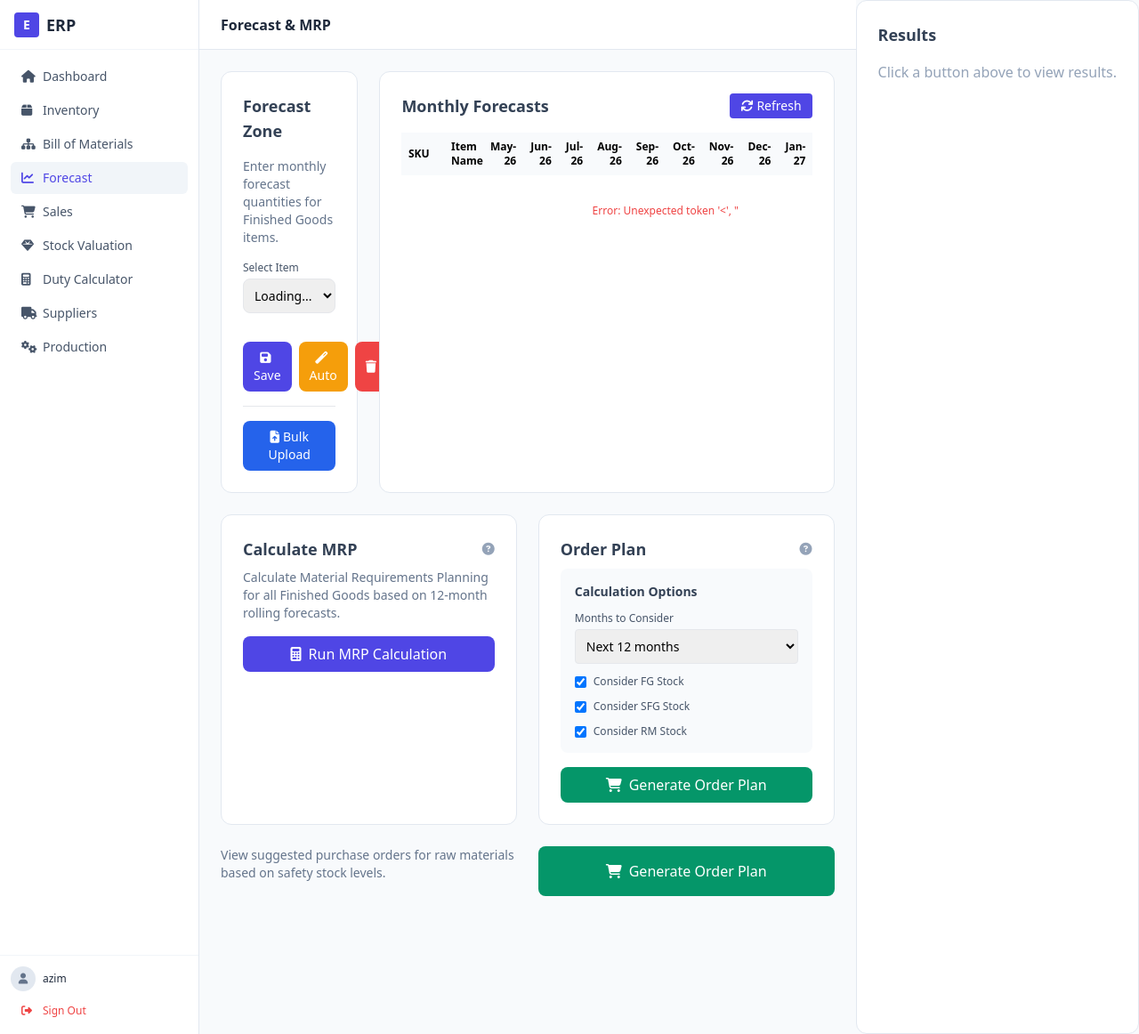
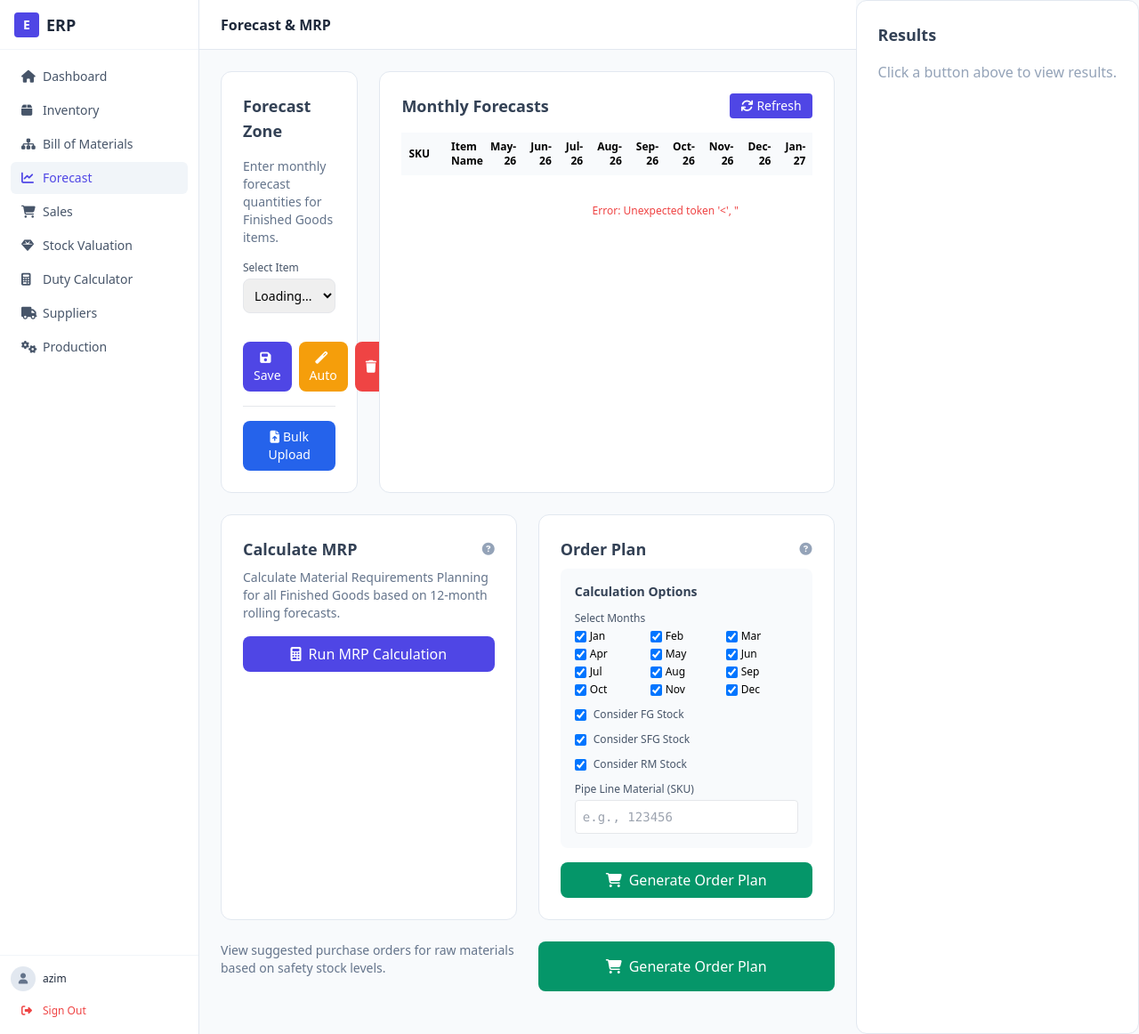
Before and after one commit to SonnyAzim/Django_ERP, a Django app: page /dashboard/forecast/ in a window 1280 px wide. Shown: the whole page at 89% size. Run offline with Django 4.2, Linux system fonts and the light colour scheme; a user stored in the database is signed in; data comes from the database, SQL or seed files in the repository; data that the repository does not hold is empty; some libraries are stand-ins or nearby versions.

Commit message:
Order Plan: selectable months and pipe line material filter

```diff
--- a/erp_django/forecasts/views.py
+++ b/erp_django/forecasts/views.py
@@ -288,19 +288,30 @@ class OrderPlanView(APIView):
         today = datetime.now()
 
         # Get options from query params
+        months_param = request.query_params.get('months', '1,2,3,4,5,6,7,8,9,10,11,12')
         try:
-            months_to_use = int(request.query_params.get('months', 12))
+            months_to_use = [int(m) for m in months_param.split(',') if m.strip()]
         except:
-            months_to_use = 12
+            months_to_use = list(range(1, 13))
 
         consider_fg_stock = request.query_params.get('fg_stock', 'true').lower() == 'true'
         consider_sfg_stock = request.query_params.get('sfg_stock', 'true').lower() == 'true'
         consider_rm_stock = request.query_params.get('rm_stock', 'true').lower() == 'true'
+        pipe_material_sku = request.query_params.get('pipe_material', '')
 
         months = []
-        for i in range(months_to_use):
-            month_date = today + relativedelta(months=i)
-            months.append(month_date.strftime('%Y-%m'))
+        for i in months_to_use:
+            if 1 <= i <= 12:
+                month_date = today + relativedelta(months=i-1)  # i=1 is current month
+                months.append(month_date.strftime('%Y-%m'))
+
+        # Get Raw Materials or filter by pipe line material
+        if pipe_material_sku:
+            raw_materials = Item.objects.filter(sku=pipe_material_sku)
+        else:
+            raw_materials = Item.objects.filter(
+                major_category__in=['RAW MATERIAL', 'PACKAGING MATERIAL']
+            )
 
         order_plan = []
 
--- a/erp_django/templates/core/forecast.html
+++ b/erp_django/templates/core/forecast.html
@@ -119,12 +119,21 @@
 
             <div class="space-y-3">
                 <div>
-                    <label class="block text-xs text-slate-600 mb-1">Months to Consider</label>
-                    <select id="op-months" class="w-full p-2 border rounded text-sm">
-                        <option value="3">Next 3 months</option>
-                        <option value="6">Next 6 months</option>
-                        <option value="12" selected>Next 12 months</option>
-                    </select>
+                    <label class="block text-xs text-slate-600 mb-1">Select Months</label>
+                    <div class="grid grid-cols-3 gap-1">
+                        <label class="flex items-center gap-1 text-xs"><input type="checkbox" value="1" checked class="rounded"> Jan</label>
+                        <label class="flex items-center gap-1 text-xs"><input type="checkbox" value="2" checked class="rounded"> Feb</label>
+                        <label class="flex items-center gap-1 text-xs"><input type="checkbox" value="3" checked class="rounded"> Mar</label>
+                        <label class="flex items-center gap-1 text-xs"><input type="checkbox" value="4" checked class="rounded"> Apr</label>
+                        <label class="flex items-center gap-1 text-xs"><input type="checkbox" value="5" checked class="rounded"> May</label>
+                        <label class="flex items-center gap-1 text-xs"><input type="checkbox" value="6" checked class="rounded"> Jun</label>
+                        <label class="flex items-center gap-1 text-xs"><input type="checkbox" value="7" checked class="rounded"> Jul</label>
+                        <label class="flex items-center gap-1 text-xs"><input type="checkbox" value="8" checked class="rounded"> Aug</label>
+                        <label class="flex items-center gap-1 text-xs"><input type="checkbox" value="9" checked class="rounded"> Sep</label>
+                        <label class="flex items-center gap-1 text-xs"><input type="checkbox" value="10" checked class="rounded"> Oct</label>
+                        <label class="flex items-center gap-1 text-xs"><input type="checkbox" value="11" checked class="rounded"> Nov</label>
+                        <label class="flex items-center gap-1 text-xs"><input type="checkbox" value="12" checked class="rounded"> Dec</label>
+                    </div>
                 </div>
 
                 <div class="flex items-center gap-2">
@@ -140,6 +149,11 @@
                 <div class="flex items-center gap-2">
                     <input type="checkbox" id="op-rm-stock" checked class="rounded">
                     <label for="op-rm-stock" class="text-xs text-slate-600">Consider RM Stock</label>
+                </div>
+
+                <div>
+                    <label class="block text-xs text-slate-600 mb-1">Pipe Line Material (SKU)</label>
+                    <input type="text" id="op-pipe-material" placeholder="e.g., 123456" class="w-full p-2 border rounded text-sm font-mono">
                 </div>
             </div>
         </div>
@@ -498,17 +512,24 @@ async function calculateMRP() {
 async function loadOrderPlan() {
     document.getElementById('results').innerHTML = '<p class="text-center text-slate-400">Loading...</p>';
 
-    // Get options
-    const months = document.getElementById('op-months').value;
-    const considerFgStock = document.getElementById('op-fg-stock').checked;
-    const considerSfgStock = document.getElementById('op-sfg-stock').checked;
-    const considerRmStock = document.getElementById('op-rm-stock').checked;
+    // Get selected months
+    const monthCheckboxes = document.querySelectorAll('input[type="checkbox"][value]');
+    const selectedMonths = [];
+    monthCheckboxes.forEach(cb => {
+        if (cb.checked) selectedMonths.push(parseInt(cb.value));
+    });
+
+    const considerFgStock = document.getElementById('op-fg-stock')?.checked || false;
+    const considerSfgStock = document.getElementById('op-sfg-stock')?.checked || false;
+    const considerRmStock = document.getElementById('op-rm-stock')?.checked || false;
+    const pipeMaterial = document.getElementById('op-pipe-material')?.value || '';
 
     const params = new URLSearchParams({
-        months: months,
+        months: selectedMonths.join(','),
         fg_stock: considerFgStock,
         sfg_stock: considerSfgStock,
-        rm_stock: considerRmStock
+        rm_stock: considerRmStock,
+        pipe_material: pipeMaterial
     });
 
     const res = await fetch('/api/forecasts/mrp/order-plan/?' + params.toString());
```
